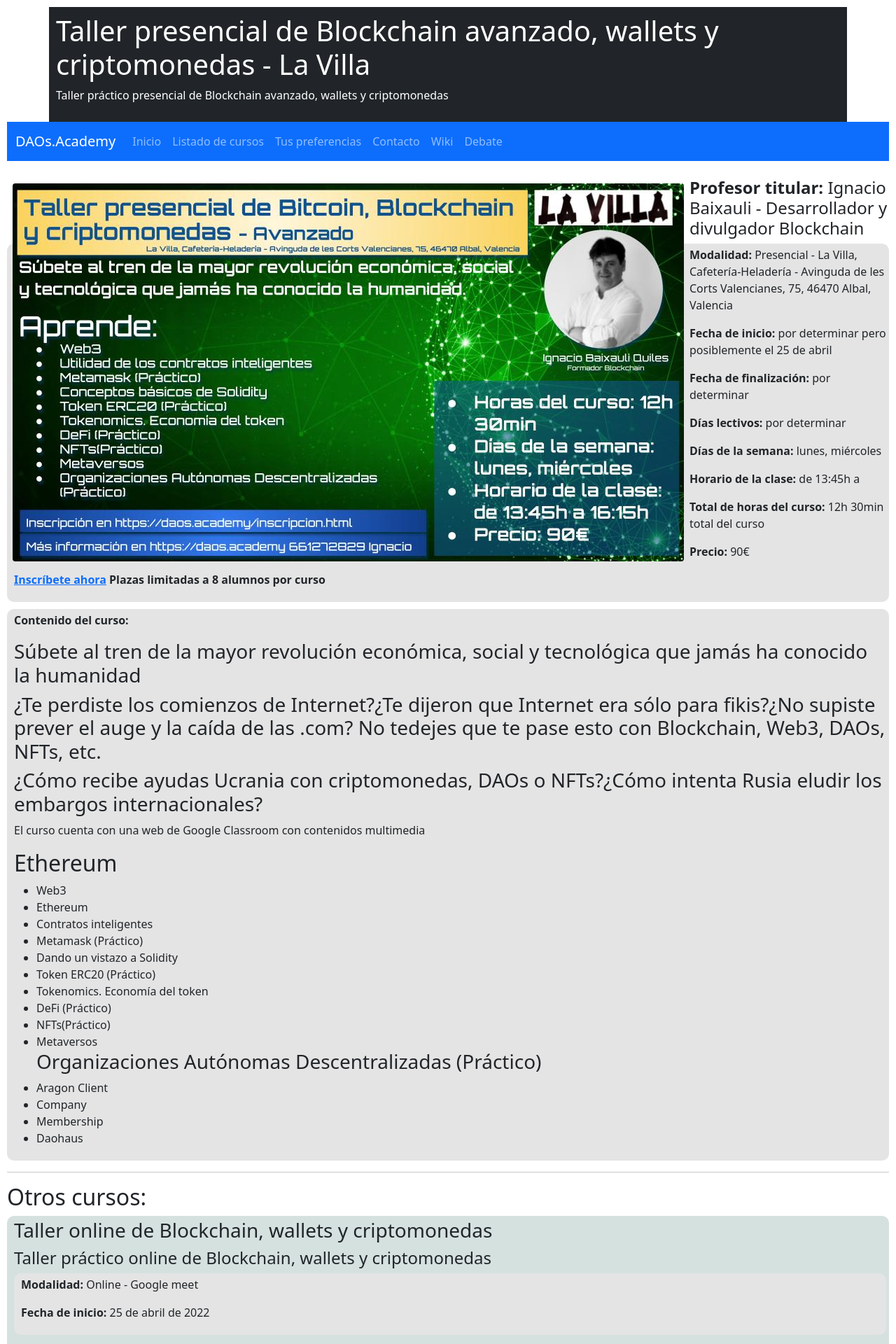
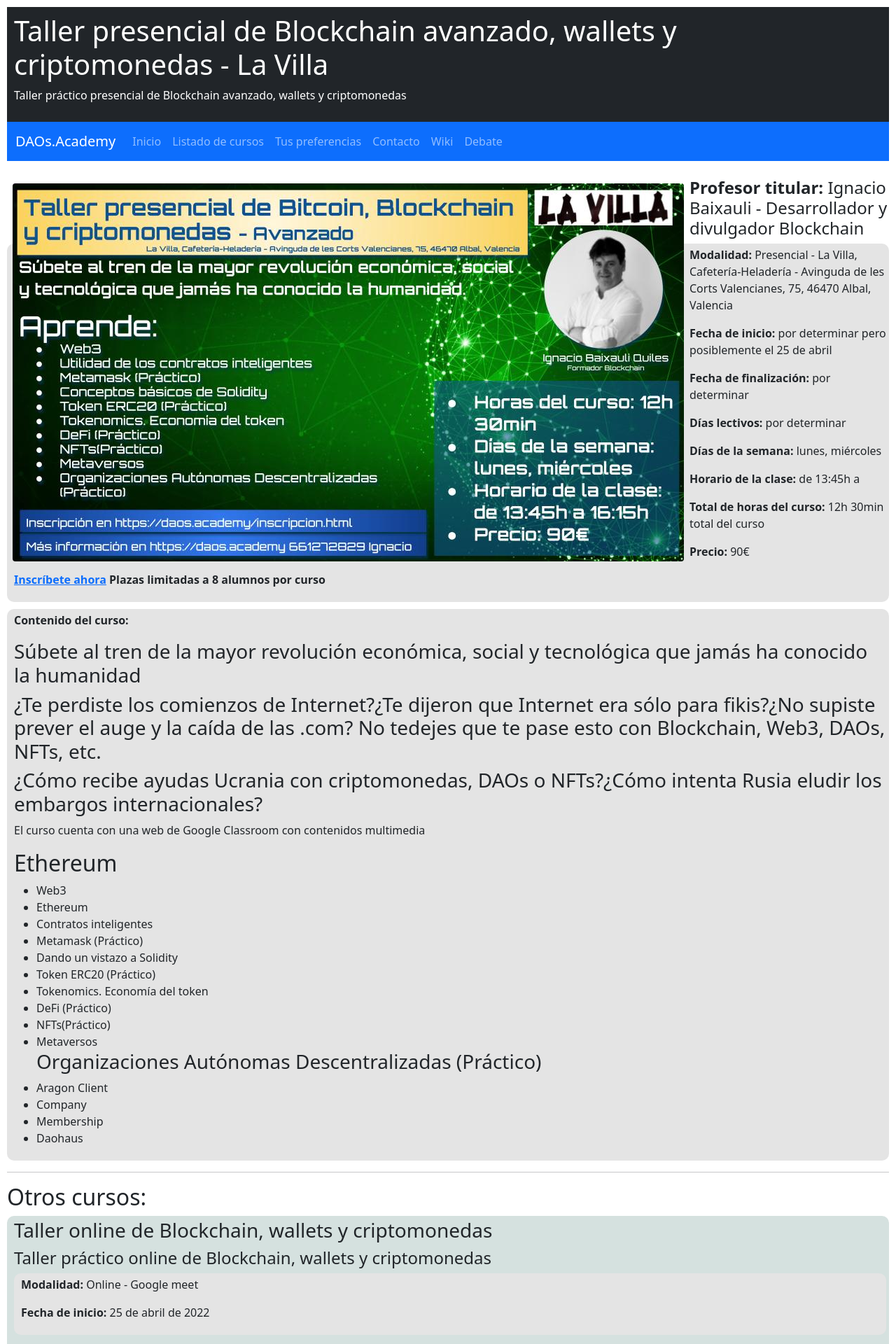
Before and after one commit to DAOsAcademy/DAOsAcademy, a Jekyll site: the page built from _cursos/lavillaavanzado.md, in a window 1280 px wide. Shown: the top 1920 px of the page at 70% size. Built offline with Jekyll 4.4.1, drawn with Linux system fonts in a browser that asks for light colours.

Commit message:
Update curso.html

```diff
--- a/_layouts/curso.html
+++ b/_layouts/curso.html
@@ -1,7 +1,7 @@
 {% include head.html %}
 <body style="margin: 10px">
   <link rel="stylesheet" href="/assets/css/styles.css">
-<div class="container bg-dark text-white" style="margin:0px>;padding:10px;/* max-width: 100%; */">
+<div class="bg-dark text-white" style="margin:0px>;padding:10px;/* max-width: 100%; */">
   <h1>{{ page.nombre }}</h1>
   <p>{{ page.descripcion }}</p>
 </div>
```
